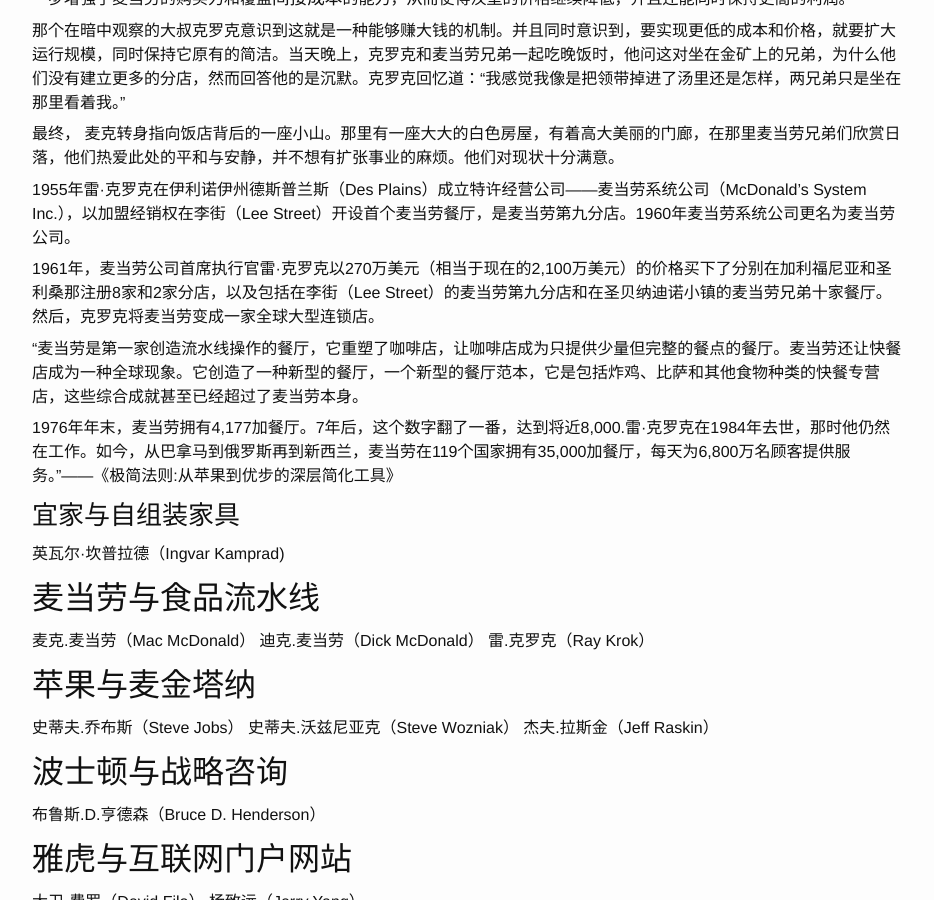
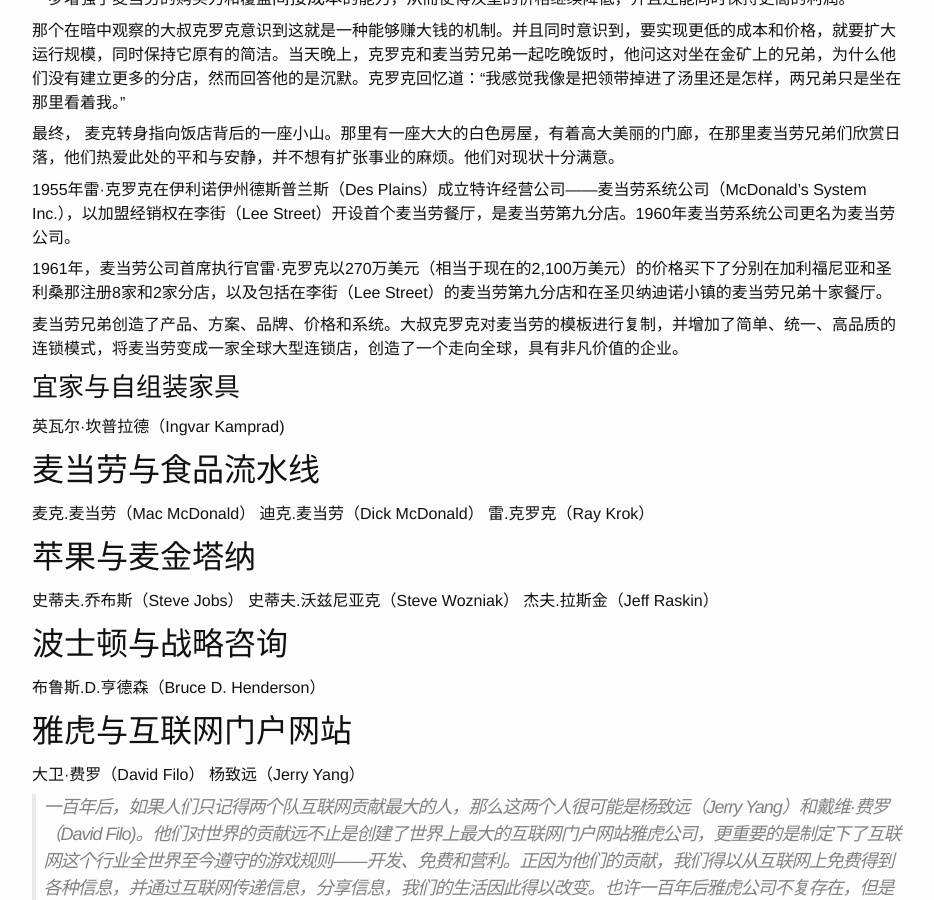
Before and after one commit to ousiax/ousiax.github.io, a Jekyll site: the page built from _journalctl/2019-03-03-simplify.md, in a window 1280 px wide and 900 px high, scrolled down 2599 px. Shown: the whole window, without its empty margins (173-1107 px from the left). Built offline with Jekyll 4.4.1, drawn with Linux system fonts in a browser that asks for light colours.

Commit message:
Update 2019-03-03-simplify.md

```diff
--- a/_journalctl/2019-03-03-simplify.md
+++ b/_journalctl/2019-03-03-simplify.md
@@ -64,12 +64,9 @@
 
 1955年雷·克罗克在伊利诺伊州德斯普兰斯（Des Plains）成立特许经营公司——麦当劳系统公司（McDonald's System Inc.），以加盟经销权在李街（Lee Street）开设首个麦当劳餐厅，是麦当劳第九分店。1960年麦当劳系统公司更名为麦当劳公司。
 
-1961年，麦当劳公司首席执行官雷·克罗克以270万美元（相当于现在的2,100万美元）的价格买下了分别在加利福尼亚和圣利桑那注册8家和2家分店，以及包括在李街（Lee Street）的麦当劳第九分店和在圣贝纳迪诺小镇的麦当劳兄弟十家餐厅。然后，克罗克将麦当劳变成一家全球大型连锁店。
+1961年，麦当劳公司首席执行官雷·克罗克以270万美元（相当于现在的2,100万美元）的价格买下了分别在加利福尼亚和圣利桑那注册8家和2家分店，以及包括在李街（Lee Street）的麦当劳第九分店和在圣贝纳迪诺小镇的麦当劳兄弟十家餐厅。
 
-“麦当劳是第一家创造流水线操作的餐厅，它重塑了咖啡店，让咖啡店成为只提供少量但完整的餐点的餐厅。麦当劳还让快餐店成为一种全球现象。它创造了一种新型的餐厅，一个新型的餐厅范本，它是包括炸鸡、比萨和其他食物种类的快餐专营店，这些综合成就甚至已经超过了麦当劳本身。
-
-1976年年末，麦当劳拥有4,177加餐厅。7年后，这个数字翻了一番，达到将近8,000.雷·克罗克在1984年去世，那时他仍然在工作。如今，从巴拿马到俄罗斯再到新西兰，麦当劳在119个国家拥有35,000加餐厅，每天为6,800万名顾客提供服务。”——《极简法则:从苹果到优步的深层简化工具》
-
+麦当劳兄弟创造了产品、方案、品牌、价格和系统。大叔克罗克对麦当劳的模板进行复制，并增加了简单、统一、高品质的连锁模式，将麦当劳变成一家全球大型连锁店，创造了一个走向全球，具有非凡价值的企业。
 
 ### 宜家与自组装家具
 
```
